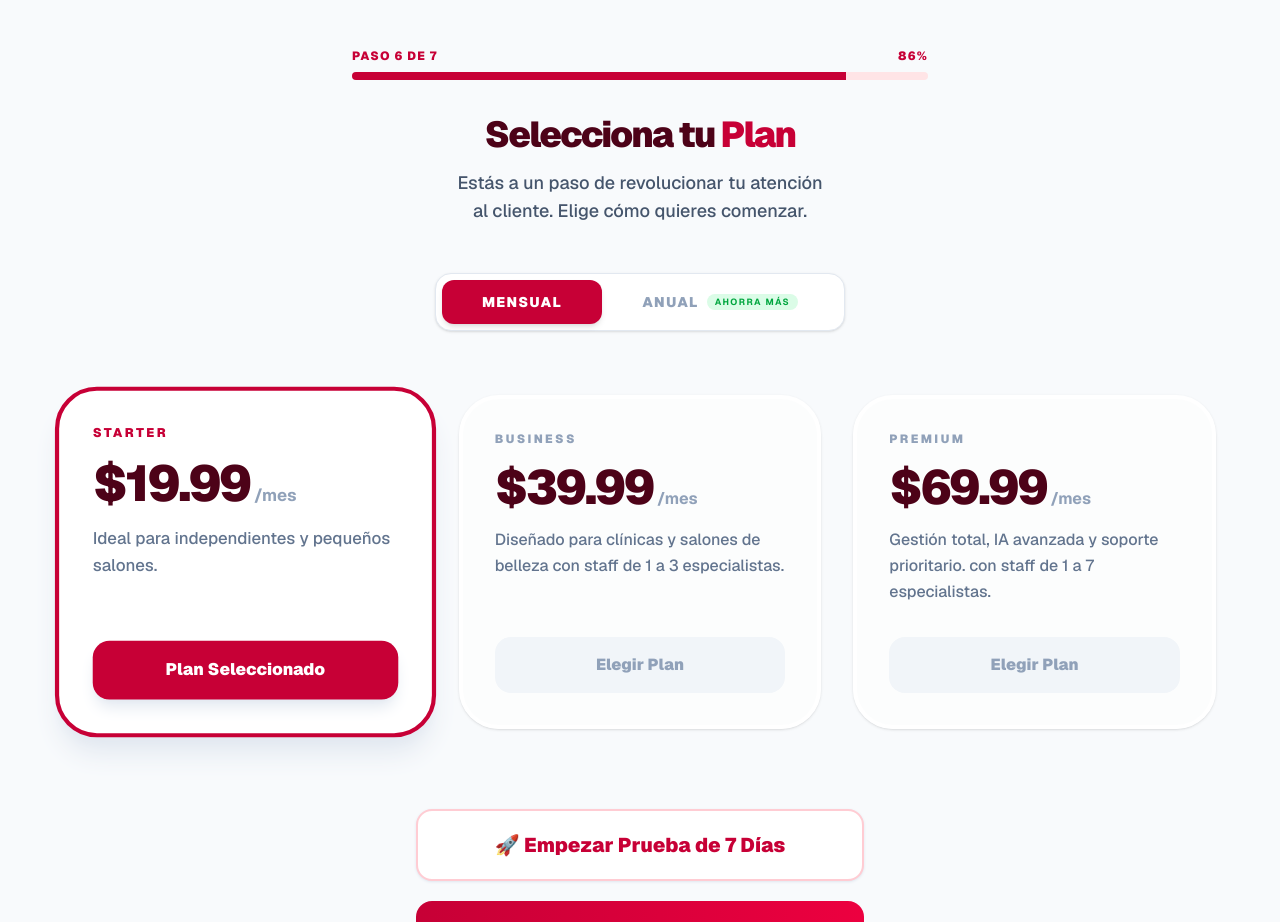
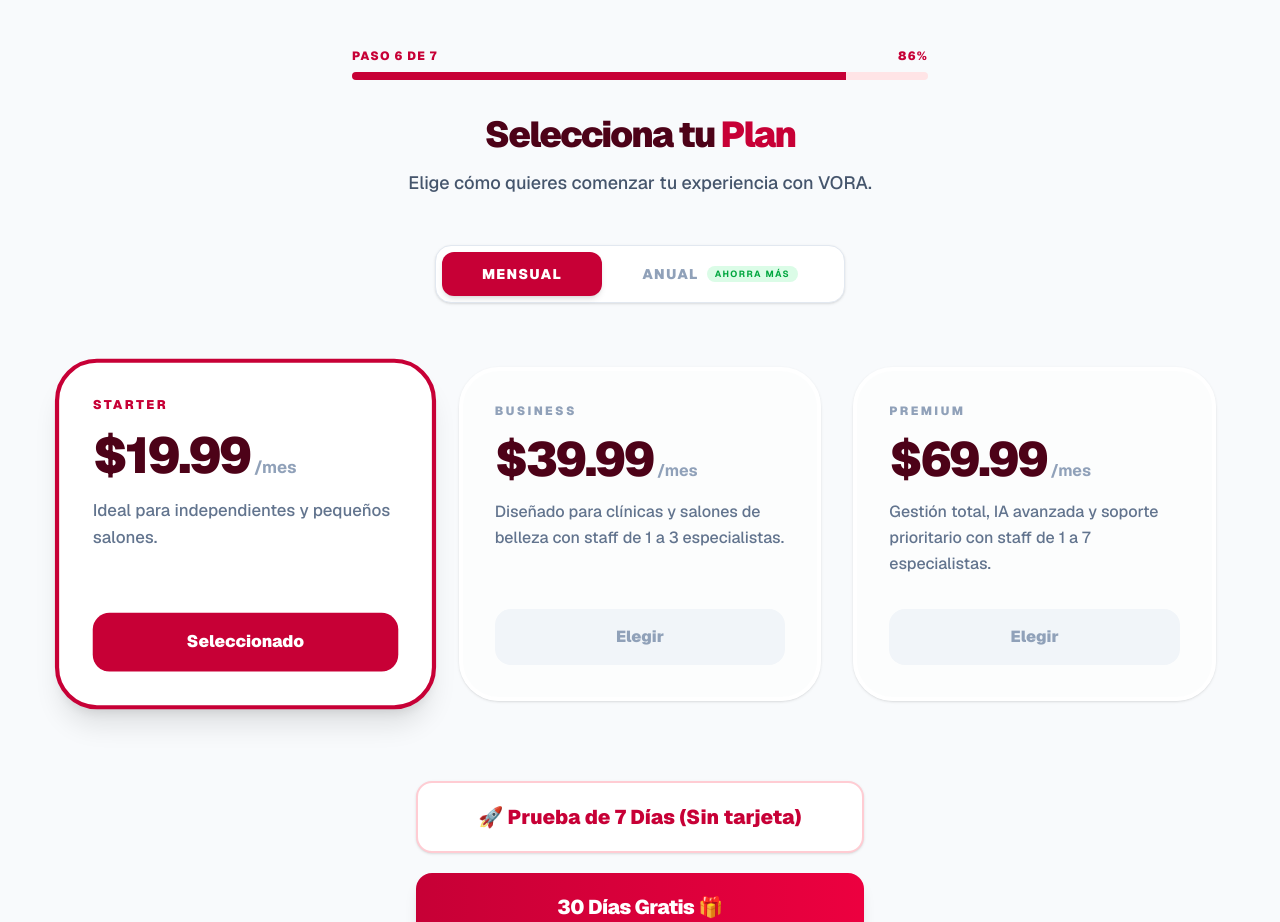
Before and after one commit to ervel1009-blip/vora-agenda-web, a Next.js app: page /onboarding/planes in a window 1280 px wide. Shown: the top 922 px of the page. Built offline with nearby package versions, Linux system fonts and the light colour scheme; no server answers.

Commit message:
update page planes

```diff
--- a/app/onboarding/planes/page.tsx
+++ b/app/onboarding/planes/page.tsx
@@ -1,13 +1,8 @@
 'use client'
 
-import React, { useState } from 'react'
+import React, { useState, useEffect } from 'react'
+import { createClient } from '@/lib/supabase/client'
 
-/** * 🚩 NUEVA ESTRATEGIA: "SOFT TRIAL" vs "HARD TRIAL"
- * - Botón WhatsApp -> 7 Días Gratis (Sin Tarjeta)
- * - Botón Suscripción -> 30 Días Gratis (Con Tarjeta, $0.00 hoy)
- */
-
-// --- SIMULADORES PARA VISTA PREVIA (BORRAR EN LOCAL) ---
 const OnboardingProgress = ({ currentStep }: { currentStep: number }) => (
   <div className="w-full max-w-xl mb-8">
     <div className="flex justify-between mb-2">
@@ -19,24 +14,6 @@
     </div>
   </div>
 );
-
-const mockSupabase = {
-  auth: {
-    getUser: async () => ({ data: { user: { id: 'user_123', email: 'erick.velasquez@artemix.com' } } })
-  },
-  from: () => ({
-    update: (data: any) => ({
-      eq: () => {
-        if (typeof window !== 'undefined') {
-          localStorage.setItem('vora_selected_plan', data.subscription_tier);
-          localStorage.setItem('vora_billing_cycle', data.billing_cycle);
-        }
-        return { error: null };
-      }
-    })
-  })
-};
-// --- FIN SIMULADORES ---
 
 const PLANS = [
   {
@@ -58,11 +35,12 @@
     name: 'Premium',
     monthlyPrice: 69.99,
     yearlyPrice: 797.89,
-    desc: 'Gestión total, IA avanzada y soporte prioritario. con staff de 1 a 7 especialistas.'
+    desc: 'Gestión total, IA avanzada y soporte prioritario con staff de 1 a 7 especialistas.'
   }
 ]
 
-export default function App() {
+export default function PlanesPage() {
+  const supabase = createClient()
   const [loading, setLoading] = useState(false)
   const [selectedPlan, setSelectedPlan] = useState('starter')
   const [billingCycle, setBillingCycle] = useState<'monthly' | 'yearly'>('monthly')
@@ -70,31 +48,39 @@
   const handleConfirmPlan = async (mode: 'trial_soft' | 'trial_hard') => {
     setLoading(true)
     try {
-      const { data: { user } } = await mockSupabase.auth.getUser()
-      const trialDays = mode === 'trial_soft' ? 7 : 30; // 7 días soft vs 30 días hard
-      const trialExpiry = new Date();
-      trialExpiry.setDate(trialExpiry.getDate() + trialDays);
+      const { data: { user } } = await supabase.auth.getUser()
+      if (!user) throw new Error("No hay sesión activa")
 
-      await mockSupabase.from().update({
+      const trialDays = mode === 'trial_soft' ? 7 : 30
+      const trialExpiry = new Date()
+      trialExpiry.setDate(trialExpiry.getDate() + trialDays)
+
+      // Actualización real en la base de datos
+      const { error } = await supabase
+        .from('organizations')
+        .update({
           subscription_tier: selectedPlan,
           billing_cycle: billingCycle,
           subscription_plan: 'free_trial',
           subscription_status: 'active',
           subscription_expires_at: trialExpiry.toISOString(),
           updated_at: new Date().toISOString()
-      }).eq();
+        })
+        .eq('owner_id', user.id)
+
+      if (error) throw error
 
       if (mode === 'trial_soft') {
-        const waMsg = encodeURIComponent(`¡Hola VORA! Vengo de elegir el plan ${selectedPlan} (${billingCycle}). Mi correo es ${user?.email}. ¡Quiero empezar mis 7 días gratis sin tarjeta!`);
+        const waMsg = encodeURIComponent(`¡Hola VORA! Elegí el plan ${selectedPlan} (${billingCycle}). Mi correo es ${user.email}. ¡Quiero mis 7 días gratis!`);
         window.location.assign(`https://wa.me/50251151814?text=${waMsg}`);
       } else {
-        // Redirigir a la pantalla de pago seguro donde verán "$0.00 hoy"
         window.location.assign('/dashboard/suscripcion');
       }
-    } catch (err) {
-      console.error(err);
+    } catch (err: any) {
+      console.error("Error al guardar plan:", err.message)
+      alert("Error al actualizar el plan. Intenta de nuevo.")
     } finally {
-      setLoading(false);
+      setLoading(false)
     }
   }
 
@@ -103,11 +89,11 @@
         <OnboardingProgress currentStep={6} />
 
         <header className="mb-12 text-center flex flex-col items-center max-w-2xl">
-          <h1 className="text-4xl font-black text-rose-950 tracking-tighter leading-tight">
+          <h1 className="text-4xl font-black text-rose-950 tracking-tighter leading-tight text-balance">
             Selecciona tu <span className="text-rose-700">Plan</span>
           </h1>
           <p className="text-slate-600 mt-3 font-medium text-lg text-balance">
-            Estás a un paso de revolucionar tu atención al cliente. Elige cómo quieres comenzar.
+            Elige cómo quieres comenzar tu experiencia con VORA.
           </p>
         </header>
 
@@ -115,13 +101,13 @@
           <div className="bg-white border border-slate-200 p-1.5 rounded-2xl flex items-center shadow-sm">
             <button
               onClick={() => setBillingCycle('monthly')}
-              className={`px-10 py-3 rounded-xl font-black transition-all text-sm uppercase tracking-widest ${billingCycle === 'monthly' ? 'bg-rose-700 text-white shadow-md' : 'text-slate-400 hover:text-rose-950'}`}
+              className={`px-10 py-3 rounded-xl font-black transition-all text-sm uppercase tracking-widest ${billingCycle === 'monthly' ? 'bg-rose-700 text-white shadow-md' : 'text-slate-400'}`}
             >
               Mensual
             </button>
             <button
               onClick={() => setBillingCycle('yearly')}
-              className={`px-10 py-3 rounded-xl font-black transition-all text-sm uppercase tracking-widest flex items-center gap-2 ${billingCycle === 'yearly' ? 'bg-rose-700 text-white shadow-md' : 'text-slate-400 hover:text-rose-950'}`}
+              className={`px-10 py-3 rounded-xl font-black transition-all text-sm uppercase tracking-widest flex items-center gap-2 ${billingCycle === 'yearly' ? 'bg-rose-700 text-white shadow-md' : 'text-slate-400'}`}
             >
               Anual
               <span className={`text-[9px] px-2 py-0.5 rounded-full font-bold ${billingCycle === 'yearly' ? 'bg-rose-500 text-white' : 'bg-green-100 text-green-600'}`}>
@@ -140,10 +126,8 @@
               <div
                 key={plan.id}
                 onClick={() => setSelectedPlan(plan.id)}
-                className={`group p-8 rounded-[40px] border-4 cursor-pointer transition-all flex flex-col justify-between h-full relative ${
-                  isSelected
-                  ? 'border-rose-700 bg-white shadow-xl shadow-slate-200 scale-105 z-10'
-                  : 'border-white bg-white/60 hover:border-rose-100 shadow-sm'
+                className={`p-8 rounded-[40px] border-4 cursor-pointer transition-all flex flex-col justify-between h-full ${
+                  isSelected ? 'border-rose-700 bg-white shadow-xl scale-105' : 'border-white bg-white/60 shadow-sm'
                 }`}
               >
                  <div>
@@ -156,7 +140,7 @@
                     </div>
                     {billingCycle === 'yearly' && (
                       <p className="text-xs text-rose-600 font-black mb-6 uppercase tracking-tight">
-                        Facturado anualmente (${plan.yearlyPrice})
+                        Total anual: ${plan.yearlyPrice}
                       </p>
                     )}
                     <p className="text-slate-500 font-medium leading-relaxed mb-8 mt-4">
@@ -165,11 +149,9 @@
                  </div>
 
                  <div className={`w-full py-4 rounded-2xl font-black text-center transition-all ${
-                   isSelected
-                   ? 'bg-rose-700 text-white shadow-lg shadow-slate-200'
-                   : 'bg-slate-100 text-slate-400 group-hover:bg-rose-50 group-hover:text-rose-700'
+                   isSelected ? 'bg-rose-700 text-white' : 'bg-slate-100 text-slate-400'
                  }`}>
-                   {isSelected ? 'Plan Seleccionado' : 'Elegir Plan'}
+                   {isSelected ? 'Seleccionado' : 'Elegir'}
                  </div>
               </div>
             )
@@ -180,26 +162,22 @@
           <button
             onClick={() => handleConfirmPlan('trial_soft')}
             disabled={loading}
-            className="w-full py-5 bg-white border-2 border-rose-200 text-rose-700 rounded-2xl font-black text-xl hover:bg-rose-50 transition-all active:scale-95 shadow-sm shadow-slate-200 flex items-center justify-center gap-3 disabled:opacity-50"
+            className="w-full py-5 bg-white border-2 border-rose-200 text-rose-700 rounded-2xl font-black text-xl hover:bg-rose-50 shadow-sm disabled:opacity-50"
           >
-            {loading ? 'Activando...' : '🚀 Empezar Prueba de 7 Días'}
+            {loading ? 'Procesando...' : '🚀 Prueba de 7 Días (Sin tarjeta)'}
           </button>
 
           <button
             onClick={() => handleConfirmPlan('trial_hard')}
             disabled={loading}
-            className="w-full py-5 bg-gradient-to-r from-rose-700 to-rose-600 text-white rounded-2xl font-black transition-all hover:shadow-xl hover:shadow-rose-900/20 active:scale-95 flex flex-col items-center justify-center disabled:opacity-50 group relative overflow-hidden"
+            className="w-full py-5 bg-gradient-to-r from-rose-700 to-rose-600 text-white rounded-2xl font-black shadow-lg disabled:opacity-50 flex flex-col items-center"
           >
-            <span className="text-xl tracking-tight relative z-10">Desbloquear 30 Días Gratis 🎁</span>
-            <span className="text-[10px] uppercase tracking-widest mt-1 text-rose-200 font-bold relative z-10">
-              Registra tu tarjeta ahora. Primer cobro en 30 días.
+            <span className="text-xl tracking-tight">30 Días Gratis 🎁</span>
+            <span className="text-[10px] uppercase tracking-widest mt-1 text-rose-200 font-bold">
+              Requiere registro de tarjeta ($0.00 hoy)
             </span>
           </button>
         </div>
-
-        <p className="mt-20 text-slate-300 text-[10px] font-black uppercase tracking-[0.3em] text-center">
-          Artemix S.A. • 2026
-        </p>
     </div>
   )
 }
```
Lines whose indentation alone changed are shown as unchanged.
